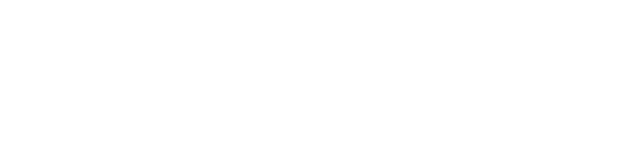
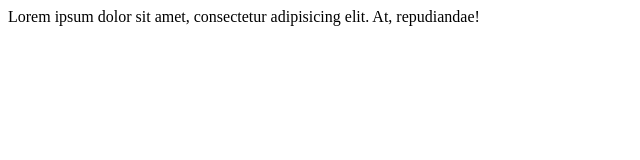
Before and after one commit to MaiaMayan/scm_Maia, a plain HTML site: page index.html in a window 1280 px wide. Shown: the whole page, without its empty margins (0-640 px from the left). Drawn offline with Linux system fonts and the light colour scheme.

Commit message:
commit Luan

```diff
--- a/index.html
+++ b/index.html
@@ -7,6 +7,6 @@
     <title>Document</title>
 </head>
 <body>
-
+    Lorem ipsum dolor sit amet, consectetur adipisicing elit. At, repudiandae!
 </body>
 </html>
```
